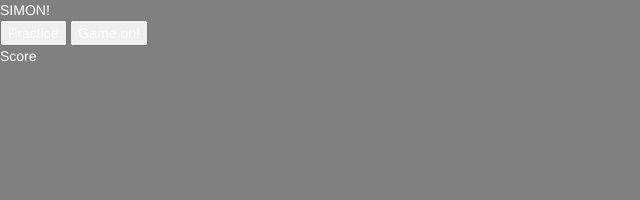
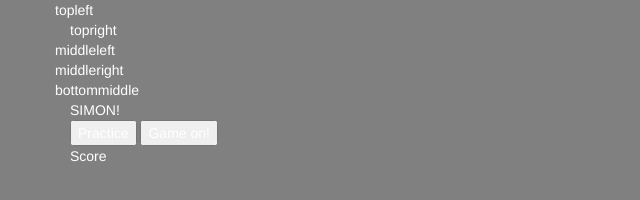
Before and after one commit to edking94/milestone-project-2, a plain HTML site: page index.html in a window 1280 px wide. Shown: the whole page, without its empty margins (0-640 px from the left). Drawn offline with nearby package versions, Linux system fonts and the light colour scheme.

Commit message:
rows and cols added

```diff
--- a/index.html
+++ b/index.html
@@ -1,26 +1,37 @@
 <!DOCTYPE html>
 <html lang="en">
-
   <head>
-	<meta charset="UTF-8">
-	<meta name="viewport" content="width=device-width, initial-scale=1.0">
-    <link rel="stylesheet" href="https://maxcdn.bootstrapcdn.com/bootstrap/3.4.1/css/bootstrap.min.css">
-	<link rel="stylesheet" href="assets/css/style.css">
+    <meta charset="UTF-8" />
+    <meta name="viewport" content="width=device-width, initial-scale=1.0" />
+    <link
+      rel="stylesheet"
+      href="https://maxcdn.bootstrapcdn.com/bootstrap/3.4.1/css/bootstrap.min.css"
+    />
+    <link rel="stylesheet" href="assets/css/style.css" />
     <title>Simon Game</title>
     <!--Insert Audio Files Below-->
   </head>
 
   <body>
+    <div class="container">
       <div class="row">
-		<div id="topleft"></div>
-		<div id="topright"></div>
+        <div class="col">
+          <div id="topleft">topleft</div>
+        </div>
+      </div>
+      <div class="col">
+        <div id="topright">topright</div>
       </div>
       <div class="row">
-		<div id="middleleft"></div>
-		<div id="middleright"></div>
+        <div class="col">
+          <div id="middleleft">middleleft</div>
+        </div>
+        <div class="col">
+          <div id="middleright">middleright</div></div>
       </div>
       <div class="row">
-		<div id="bottommiddle">
+        <div class="col">
+          <div id="bottommiddle">bottommiddle</div>
         </div>
       </div>
       <div id="control-panel">
@@ -34,8 +45,8 @@
           Score
         </div>
       </div>
+    </div>
     <script src="js/index.js"></script>
-
   </body>
   <script src="https://ajax.googleapis.com/ajax/libs/jquery/3.5.1/jquery.min.js"></script>
   <script src="https://maxcdn.bootstrapcdn.com/bootstrap/3.4.1/js/bootstrap.min.js"></script>
```
Lines whose indentation alone changed are shown as unchanged.
